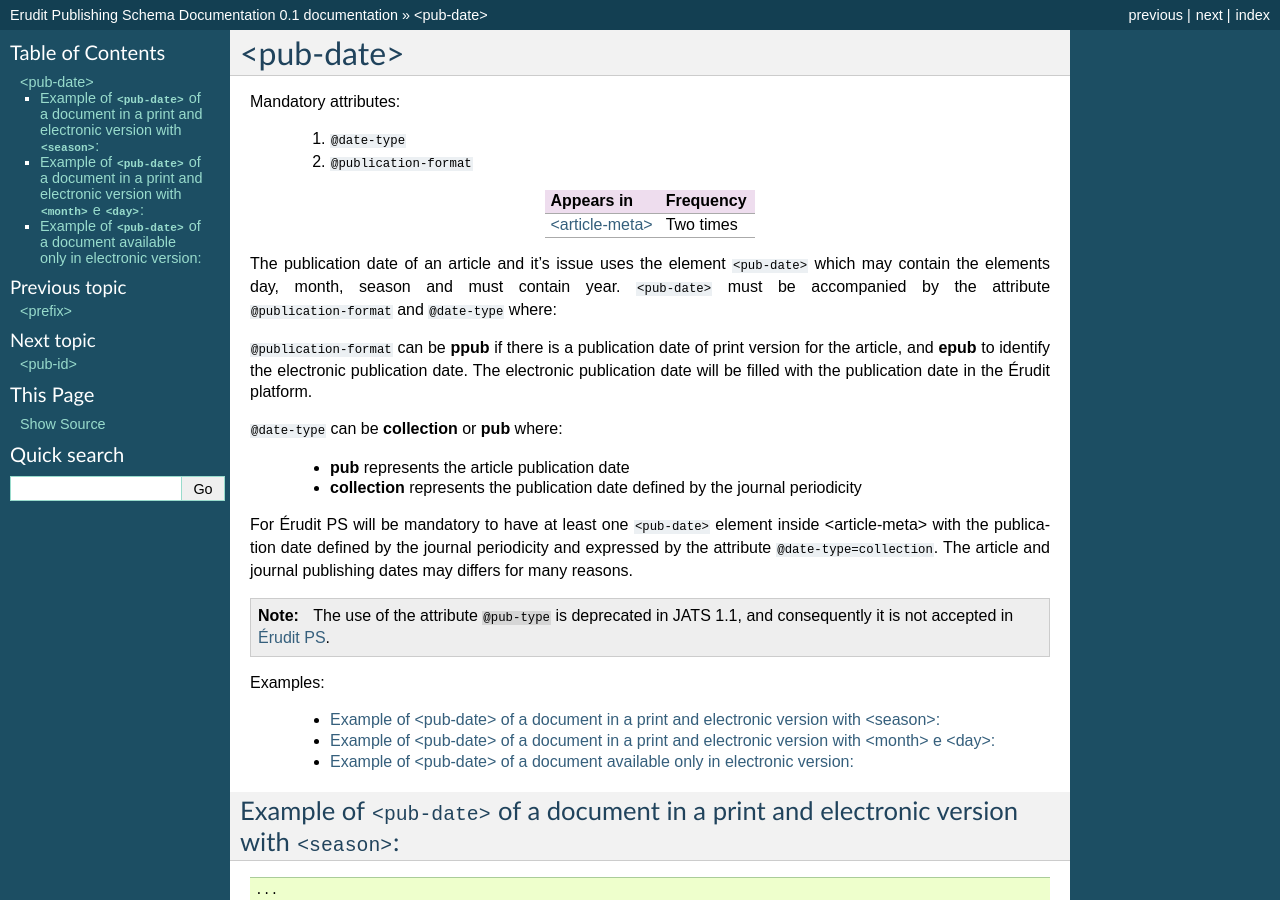
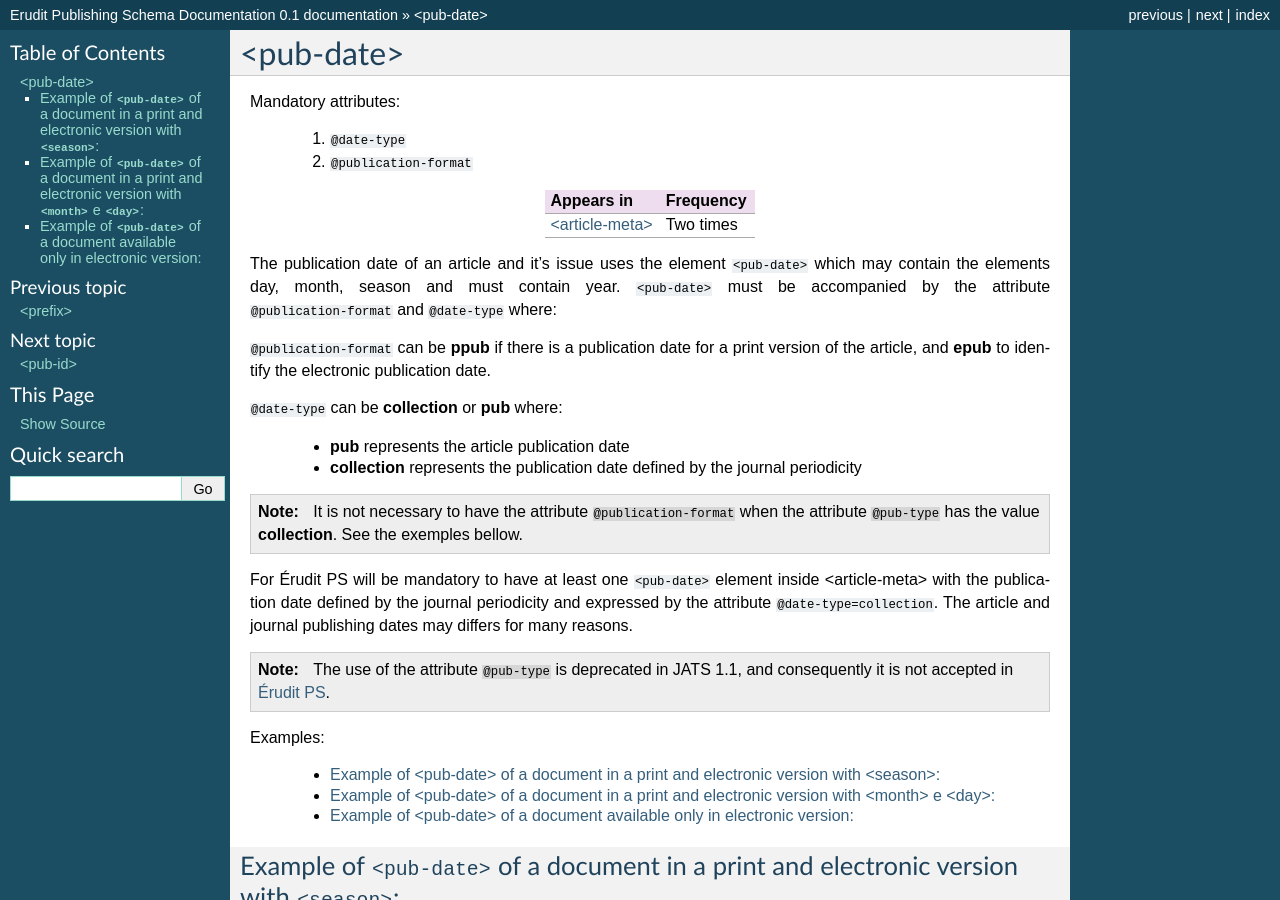
Before and after one commit to erudit/erudit-ps-documentation, a Sphinx documentation site: the page built from docs/source/tagset/element-pub-date.rst, in a window 1280 px wide and 900 px high. Built offline with Sphinx 7.4.7, drawn with Linux system fonts in a browser that asks for light colours.

Commit message:
improving pub-date documentation

```diff
--- a/docs/source/tagset/element-pub-date.rst
+++ b/docs/source/tagset/element-pub-date.rst
@@ -17,12 +17,16 @@ Mandatory attributes:
 
 The publication date of an article and it's issue uses the element ``<pub-date>`` which may contain the elements :ref:`day`, :ref:`month`, :ref:`season` and must contain :term:`year`. ``<pub-date>`` must be accompanied by the attribute ``@publication-format`` and ``@date-type`` where:
 
-``@publication-format`` can be **ppub** if there is a publication date of print version for the article, and **epub** to identify the electronic publication date. The electronic publication date will be filled with the publication date in the Érudit platform.
+``@publication-format`` can be **ppub** if there is a publication date for a print version of the article, and **epub** to identify the electronic publication date.
 
 ``@date-type`` can be **collection** or **pub** where:
 
     * **pub** represents the article publication date
     * **collection** represents the publication date defined by the journal periodicity
+
+.. note::
+
+    It is not necessary to have the attribute ``@publication-format`` when the attribute ``@pub-type`` has the value **collection**. See the exemples bellow.
 
 For Érudit PS will be mandatory to have at least one ``<pub-date>`` element inside :ref:`<article-meta>` with the publication date defined by the journal periodicity and expressed by the attribute ``@date-type=collection``. The article and journal publishing dates may differs for many reasons.
 
```
